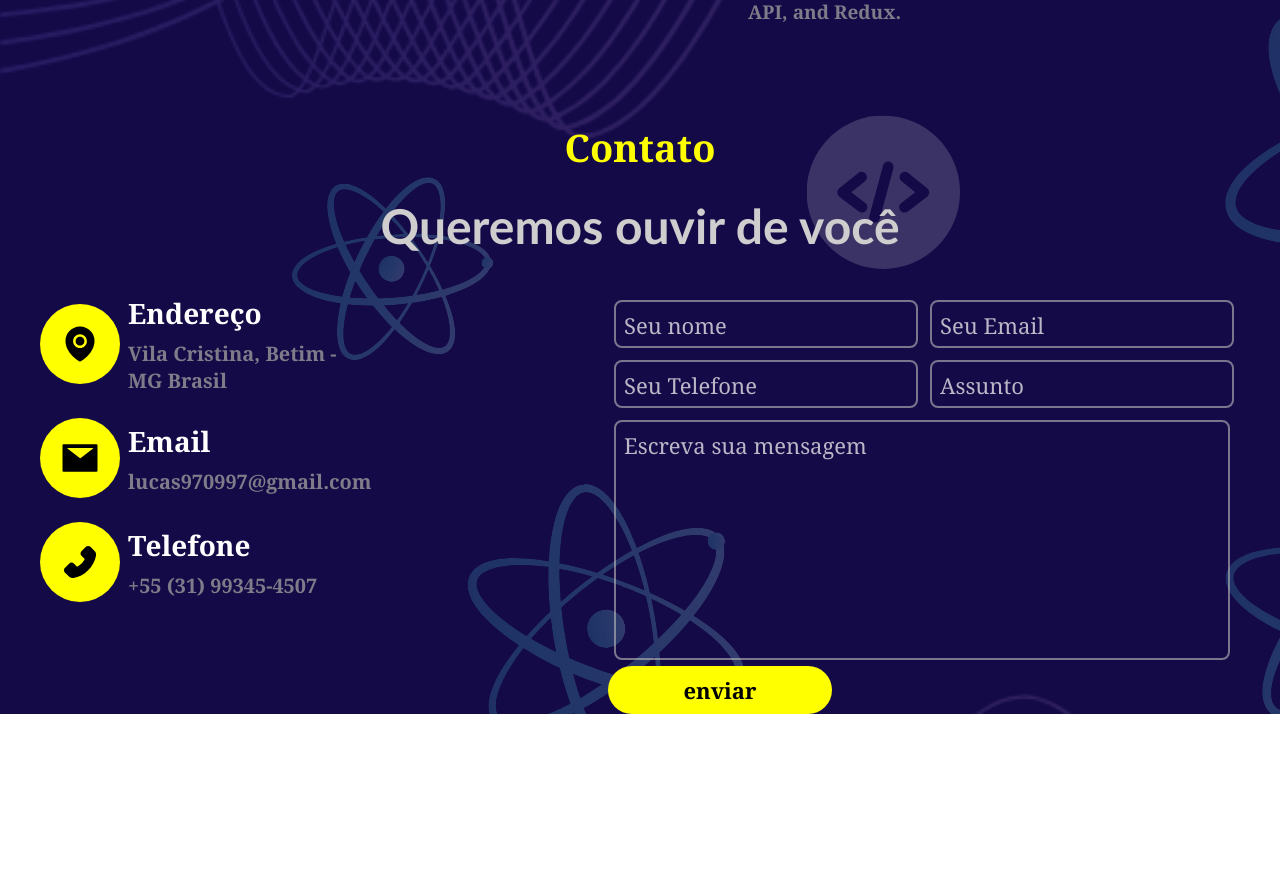
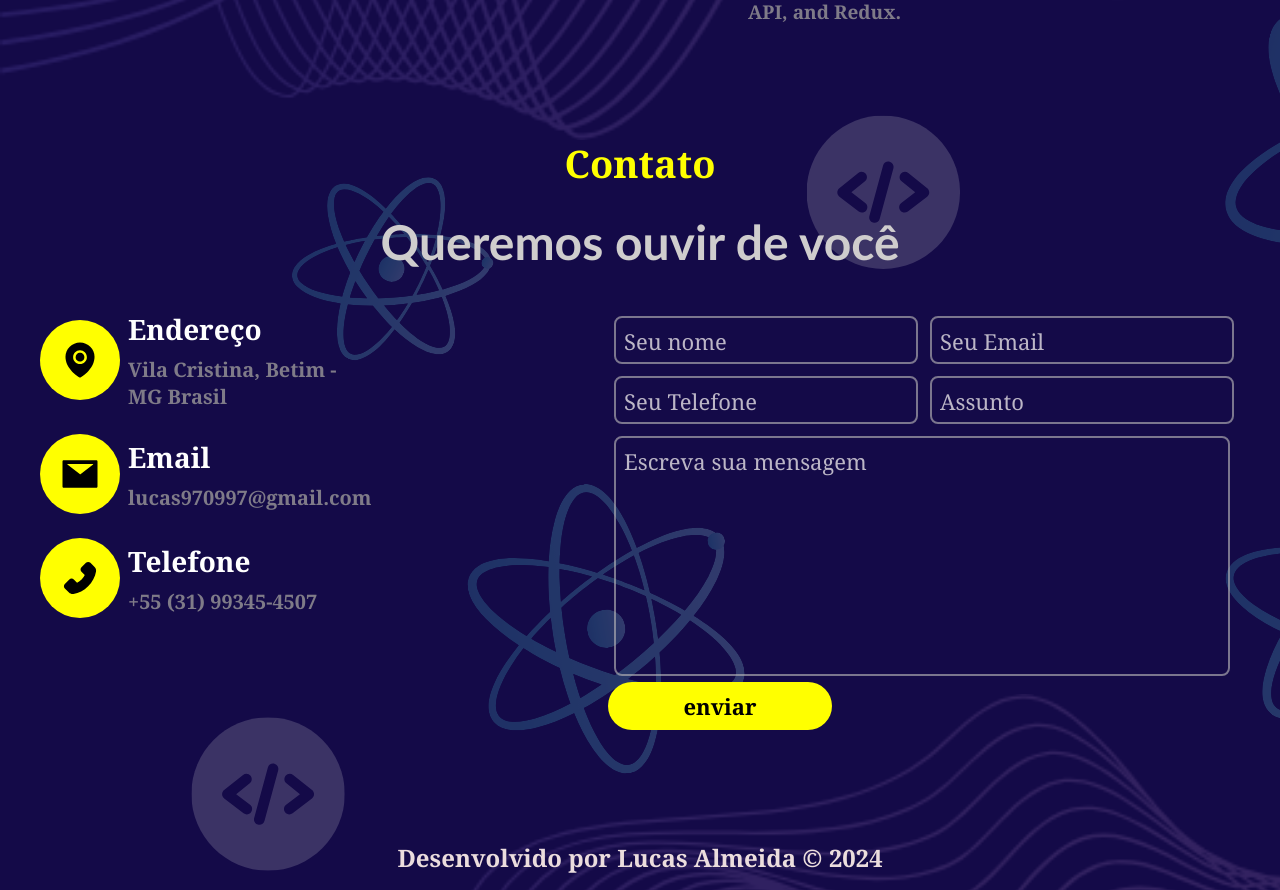
Before and after one commit to LucasPereira9/personalPortfolio, a Next.js app: page /en in a window 1280 px wide. Shown: the part 5983-6873 px from the top of the page. Before the commit the page ends 6697 px from the top, so only its background shows below. Built offline with nearby package versions, Linux system fonts and the light colour scheme.

Commit message:
feat: footer added

```diff
--- a/src/app/[locale]/page.module.css
+++ b/src/app/[locale]/page.module.css
@@ -94,3 +94,17 @@
     width: 48%;
     margin-bottom: 15px;
   }
+  .footer {
+    align-items: end;
+    display: flex;
+    justify-content: center;
+    padding: 2vh;
+    height: 20vh;
+    width: 100%;
+  }
+  .footer_text_style {
+    color: rgb(235, 221, 221);
+    font-size: 24px;
+    font-family: Cambria, Cochin, Georgia, Times, 'Times New Roman', serif;
+    font-weight: bold;
+  }
--- a/src/app/[locale]/page.tsx
+++ b/src/app/[locale]/page.tsx
@@ -90,6 +90,11 @@ export default function Index() {
       <div className={styles.personal_info_container}>
         <Contact id='contact' />
       </div>
+      <div className={styles.footer}>
+        <footer className={styles.footer_text_style}>
+       Desenvolvido por Lucas Almeida © 2024
+        </footer>
+      </div>
     </div>
   )
 }
--- a/src/components/contact/contact.module.css
+++ b/src/components/contact/contact.module.css
@@ -1,7 +1,7 @@
 .title_container {
     align-items: center;
     display: flex;
-    margin-top: 12vh;
+    margin-top: 14vh;
     flex-direction: column;
 }
 .title {
```
